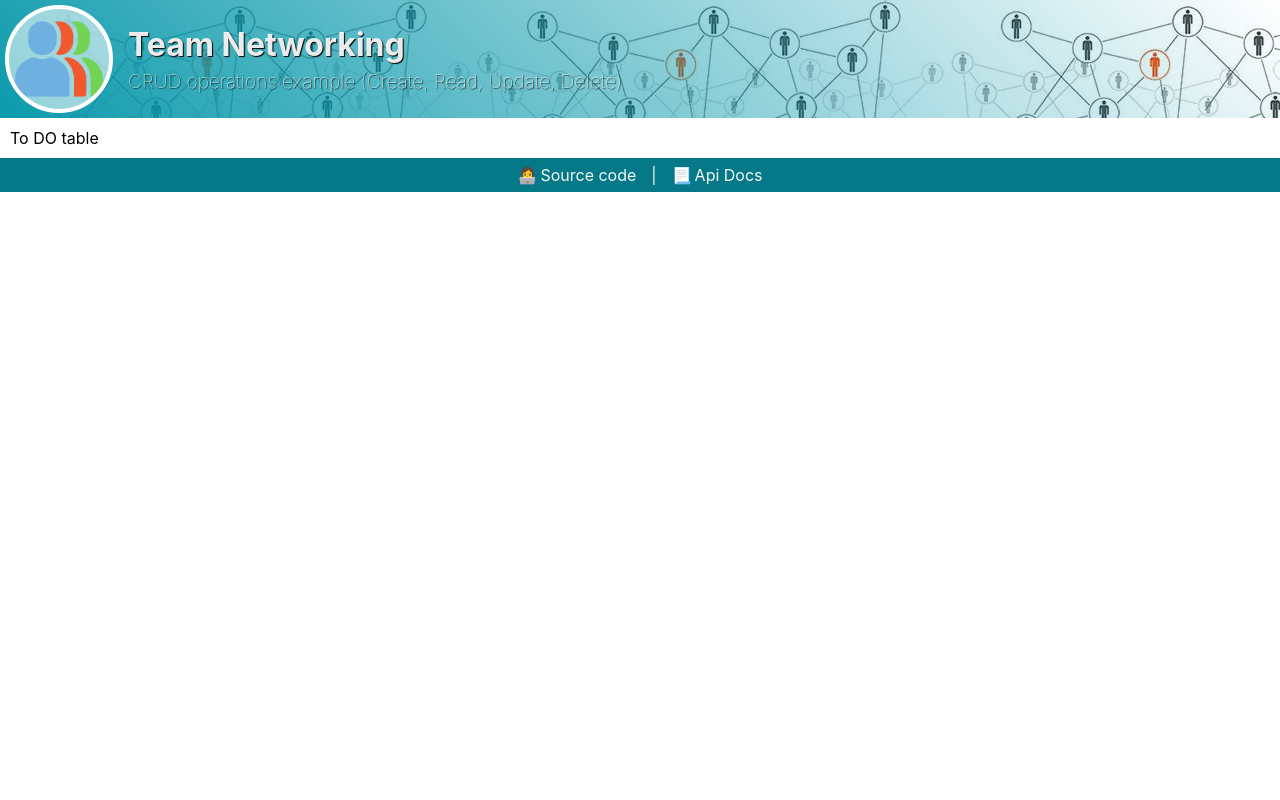
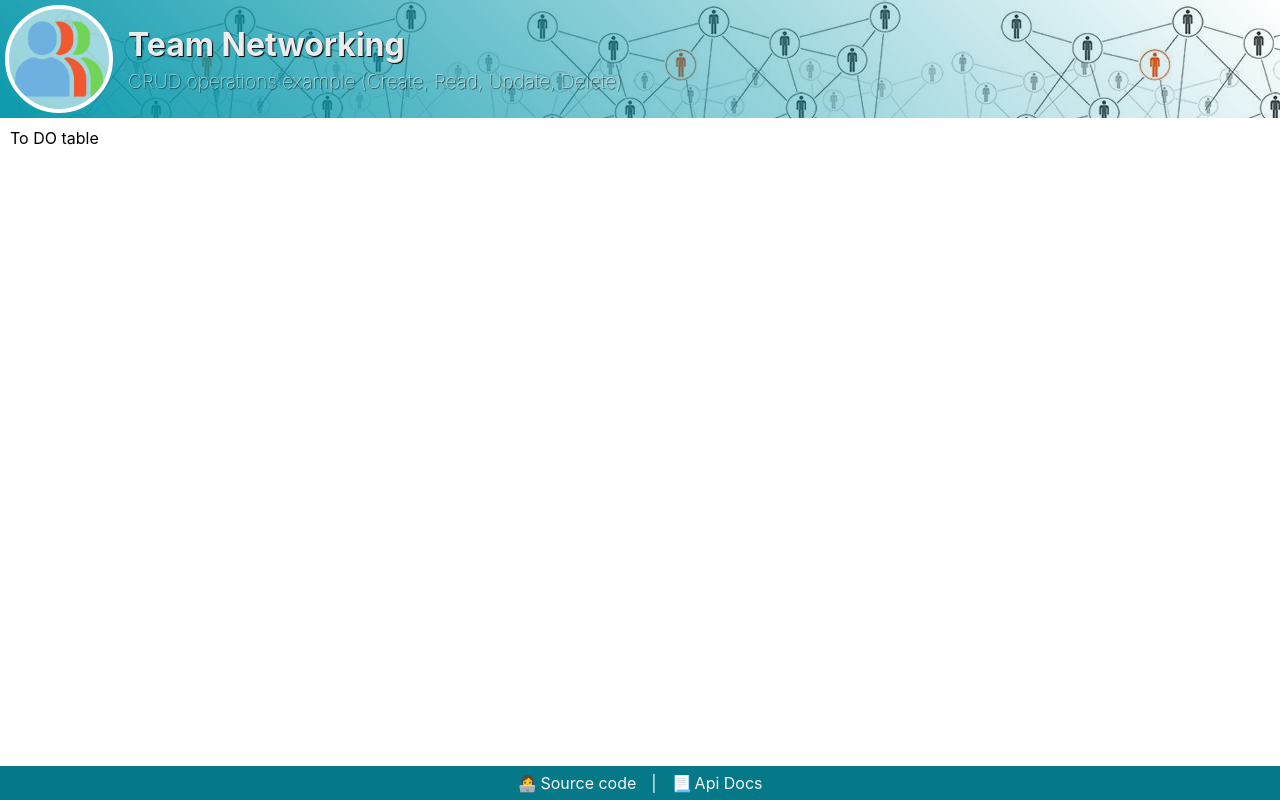
Before and after one commit to emil-indsoft/teams-networking-react, a React (Create React App) app: page / in a window 1280 px wide. Built offline with nearby package versions, Linux system fonts and the light colour scheme.

Commit message:
fix root layout

```diff
--- a/src/style.css
+++ b/src/style.css
@@ -6,6 +6,12 @@ body {
   flex-direction: column;
   min-height: 100%;
   margin: 0;
+}
+
+#root {
+  flex: 1;
+  display: flex;
+  flex-direction: column;
 }
 
 footer {
```
